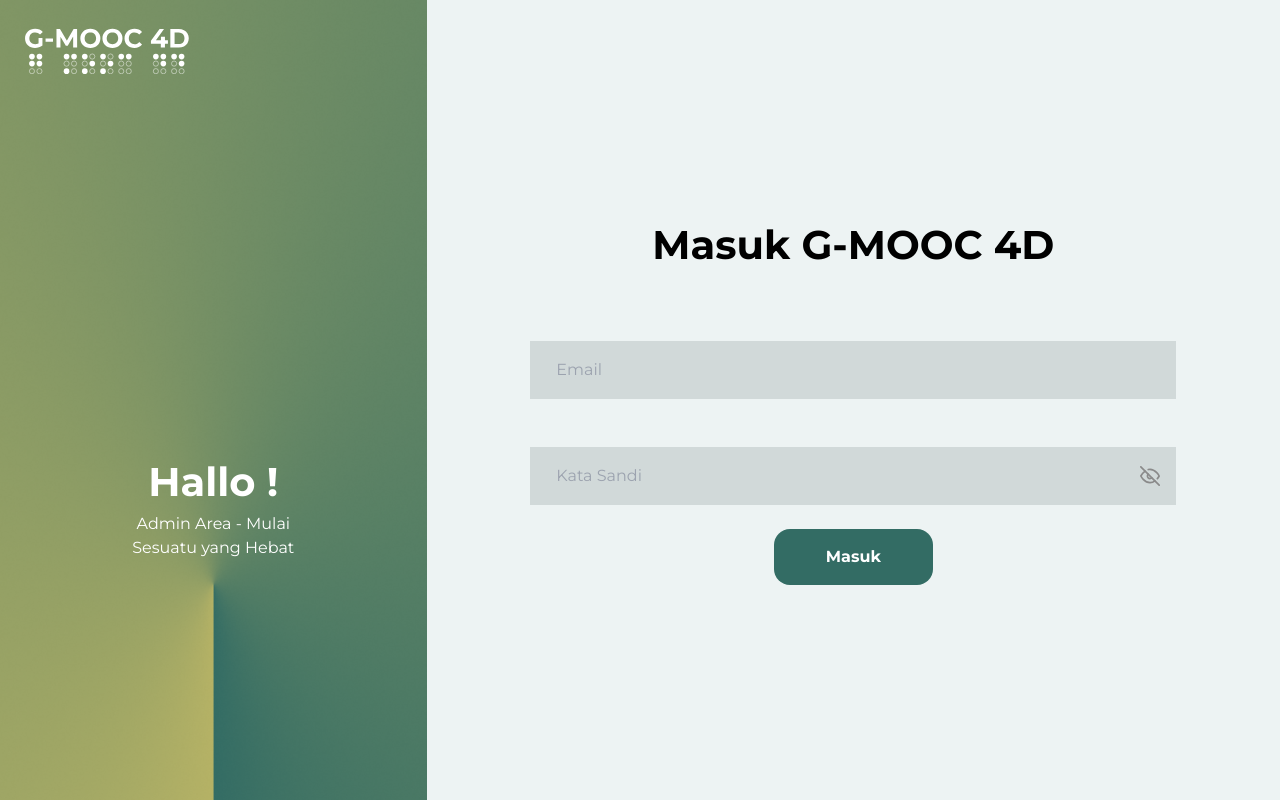
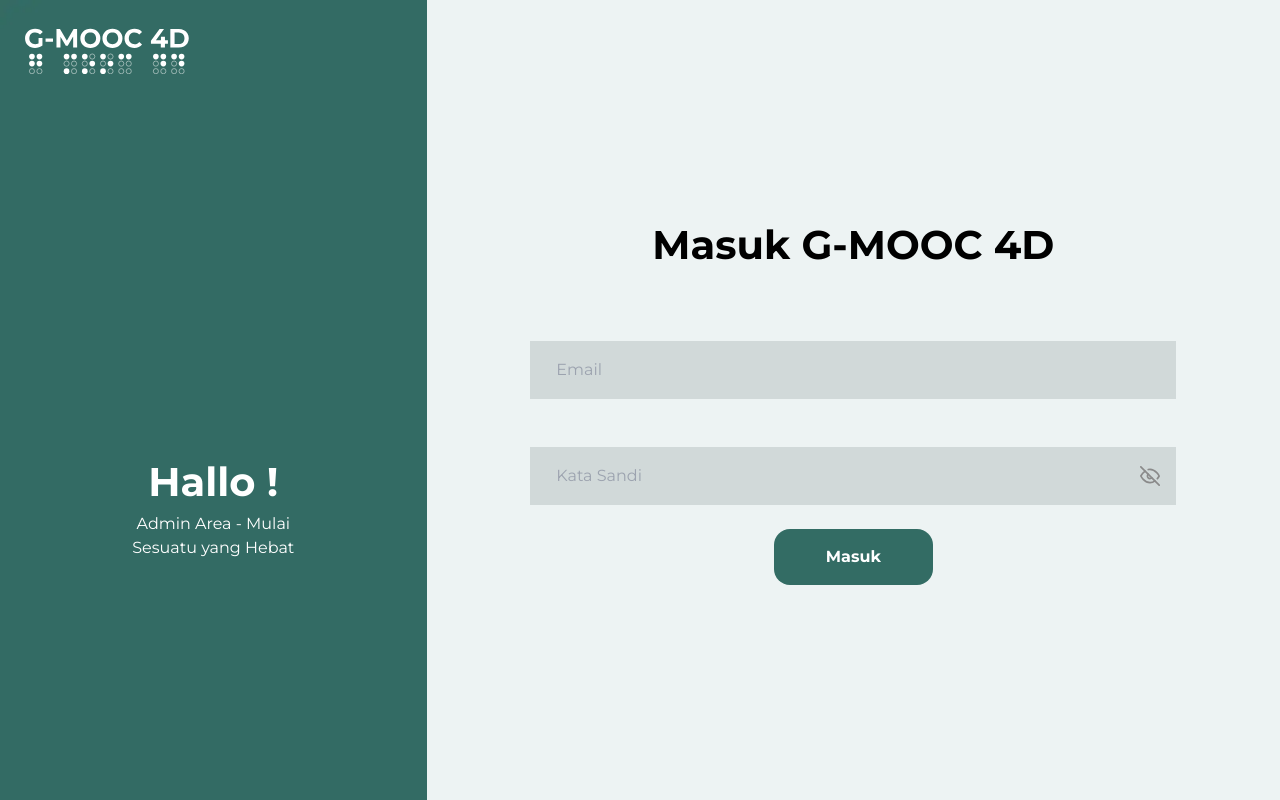
Before and after one commit to waaizulfahmi/admin-g-mooc-4d, a Next.js app: page / in a window 1280 px wide. Built offline with nearby package versions, Linux system fonts and the light colour scheme.

Commit message:
update left-auth.webp

```diff
--- a/src/app/login/page.js
+++ b/src/app/login/page.js
@@ -49,7 +49,7 @@ const Login = () => {
     return (
         <section className='grid h-screen grid-cols-12'>
             <div className={`relative  col-span-4 h-full`}>
-                <Image priority src={'/images/left-auth.png'} alt='' fill sizes='100vh' />
+                <Image priority src={'/images/left-auth.webp'} alt='' fill sizes='100vh' />
                 <Image
                     alt=''
                     src={'/images/icon-white.svg'}
```
Also changed, not shown: public/images/left-auth.png (deleted), public/images/left-auth.webp (added).
